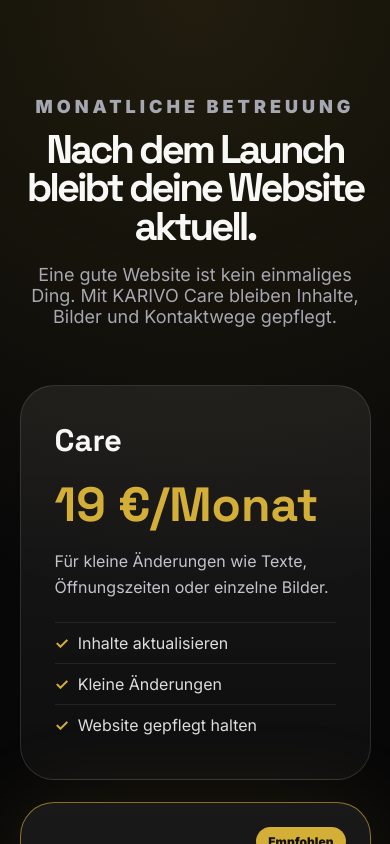
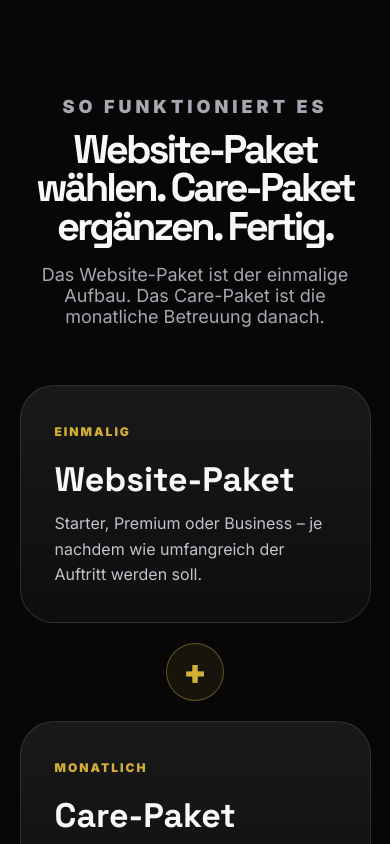
Before and after one commit to karivoberlin/karivo-website, a Next.js app: page / in a window 390 px wide. Shown: the part 5440-6284 px from the top of the page. Built offline with nearby package versions, Linux system fonts and the light colour scheme.

Commit message:
Add files via upload

```diff
--- a/app/globals.css
+++ b/app/globals.css
@@ -729,3 +729,81 @@ footer{
   .careSection{padding:80px 5%}
   .careGrid{grid-template-columns:1fr}
 }
+
+
+/* Care package upgrade */
+.packageCombo{
+  padding:110px 6% 40px;
+}
+.comboGrid{
+  max-width:1050px;
+  margin:auto;
+  display:grid;
+  grid-template-columns:1fr auto 1fr;
+  align-items:center;
+  gap:20px;
+}
+.comboBox{
+  border:1px solid var(--line);
+  border-radius:34px;
+  padding:34px;
+  background:linear-gradient(180deg,rgba(255,255,255,.075),rgba(255,255,255,.032));
+}
+.comboBox span{
+  color:var(--gold);
+  font-weight:900;
+  text-transform:uppercase;
+  letter-spacing:2px;
+  font-size:12px;
+}
+.comboBox h3{
+  font-size:34px;
+  margin:18px 0 10px;
+}
+.comboBox p{
+  color:#c2c3cc;
+  line-height:1.6;
+}
+.comboPlus{
+  width:58px;
+  height:58px;
+  border-radius:50%;
+  display:flex;
+  align-items:center;
+  justify-content:center;
+  border:1px solid rgba(212,175,55,.42);
+  color:var(--gold);
+  font-size:34px;
+  font-weight:900;
+  background:rgba(212,175,55,.08);
+}
+.careCombo{
+  max-width:980px;
+  margin:34px auto 0;
+  border:1px solid rgba(212,175,55,.32);
+  border-radius:34px;
+  padding:34px;
+  text-align:center;
+  background:
+    radial-gradient(circle at 50% 0,rgba(212,175,55,.15),transparent 40%),
+    linear-gradient(135deg,rgba(255,255,255,.07),rgba(255,255,255,.025));
+}
+.careCombo h3{
+  font-size:clamp(34px,4vw,58px);
+  line-height:1;
+  margin:10px 0 14px;
+}
+.careCombo p{
+  color:#c6c7cf;
+  max-width:760px;
+  margin:0 auto 24px;
+  line-height:1.7;
+}
+.careCard ul li{
+  min-height:44px;
+}
+@media(max-width:1050px){
+  .packageCombo{padding:80px 5% 20px}
+  .comboGrid{grid-template-columns:1fr}
+  .comboPlus{margin:auto}
+}
--- a/app/page.jsx
+++ b/app/page.jsx
@@ -4,7 +4,7 @@ import Navbar from "../components/Navbar";
 import Hero from "../components/Hero";
 import Preloader from "../components/Preloader";
 import CursorGlow from "../components/CursorGlow";
-import { Services, Trust, Portfolio, CareSection, Process, SalesBand, Pricing, Contact } from "../components/Sections";
+import { Services, Trust, Portfolio, PackageComboSection, CareSection, Process, SalesBand, Pricing, Contact } from "../components/Sections";
 
 export default function Home() {
   return (
@@ -16,6 +16,7 @@ export default function Home() {
       <Services />
       <Trust />
       <Portfolio />
+      <PackageComboSection />
       <CareSection />
       <Process />
       <SalesBand />
--- a/components/Sections.jsx
+++ b/components/Sections.jsx
@@ -79,36 +79,83 @@ export function Portfolio() {
   );
 }
 
+
+export function PackageComboSection() {
+  return (
+    <section className="packageCombo">
+      <motion.div className="sectionHead" {...fade}>
+        <p className="eyebrow">So funktioniert es</p>
+        <h2>Website-Paket wählen. Care-Paket ergänzen. Fertig.</h2>
+        <p>Das Website-Paket ist der einmalige Aufbau. Das Care-Paket ist die monatliche Betreuung danach.</p>
+      </motion.div>
+      <div className="comboGrid">
+        <motion.div className="comboBox" {...fade}>
+          <span>Einmalig</span>
+          <h3>Website-Paket</h3>
+          <p>Starter, Premium oder Business – je nachdem wie umfangreich der Auftritt werden soll.</p>
+        </motion.div>
+        <motion.div className="comboPlus" {...fade}>+</motion.div>
+        <motion.div className="comboBox" {...fade}>
+          <span>Monatlich</span>
+          <h3>Care-Paket</h3>
+          <p>Care, Care+ oder Care Pro – damit die Website dauerhaft aktuell und gepflegt bleibt.</p>
+        </motion.div>
+      </div>
+    </section>
+  );
+}
+
+
 export function CareSection() {
   const care = [
-    ["Care", "19 €/Monat", "Für kleine Änderungen wie Texte, Öffnungszeiten oder einzelne Bilder."],
-    ["Care+", "39 €/Monat", "Für regelmäßige Pflege, kleine Erweiterungen und schnellere Anpassungen."],
-    ["Care Pro", "69 €/Monat", "Für Unternehmen, die dauerhaft betreut werden wollen."]
+    [
+      "Care",
+      "19 €/Monat",
+      "Für Unternehmen, die nur gelegentlich kleine Änderungen brauchen.",
+      ["1 kleine Änderung pro Monat", "Texte oder Öffnungszeiten anpassen", "Basis-Pflege der Website"]
+    ],
+    [
+      "Care+",
+      "39 €/Monat",
+      "Der beste Standard für die meisten lokalen Unternehmen.",
+      ["Bis zu 3 kleine Änderungen pro Monat", "Bilder, Texte oder Angebote aktualisieren", "Priorisierte Bearbeitung"]
+    ],
+    [
+      "Care Pro",
+      "69 €/Monat",
+      "Für Unternehmen, die dauerhaft aktiv und aktuell wirken wollen.",
+      ["Bis zu 6 Änderungen pro Monat", "Neue Bereiche oder Aktionen einpflegen", "Schnellere Betreuung & Monatscheck"]
+    ]
   ];
 
   return (
     <section className="careSection" id="care">
       <motion.div className="sectionHead" {...fade}>
-        <p className="eyebrow">Monatliche Betreuung</p>
-        <h2>Nach dem Launch bleibt deine Website aktuell.</h2>
-        <p>Eine gute Website ist kein einmaliges Ding. Mit KARIVO Care bleiben Inhalte, Bilder und Kontaktwege gepflegt.</p>
+        <p className="eyebrow">KARIVO Care</p>
+        <h2>Deine Website bleibt nach dem Launch gepflegt.</h2>
+        <p>Care ist die monatliche Betreuung für Änderungen, Inhalte und Pflege. Du kannst jedes Website-Paket mit einem Care-Paket kombinieren.</p>
       </motion.div>
 
       <div className="careGrid">
-        {care.map(([name, price, text], index) => (
+        {care.map(([name, price, text, features], index) => (
           <motion.article className={index === 1 ? "careCard featured" : "careCard"} key={name} {...fade}>
             {index === 1 && <div className="label">Empfohlen</div>}
             <h3>{name}</h3>
             <strong>{price}</strong>
             <p>{text}</p>
             <ul>
-              <li>Inhalte aktualisieren</li>
-              <li>Kleine Änderungen</li>
-              <li>Website gepflegt halten</li>
+              {features.map((feature) => <li key={feature}>{feature}</li>)}
             </ul>
           </motion.article>
         ))}
       </div>
+
+      <motion.div className="careCombo" {...fade}>
+        <p className="eyebrow">Beliebte Kombination</p>
+        <h3>Premium Website + Care+</h3>
+        <p>Einmalig 599 € für die Website und 39 €/Monat für laufende Pflege. Ideal für Restaurants, Fahrschulen, Handwerker und lokale Dienstleister.</p>
+        <a href="#kontakt" className="btn primary">Diese Kombination anfragen</a>
+      </motion.div>
     </section>
   );
 }
@@ -198,7 +245,7 @@ export function Contact() {
           <option>Starter · 349 €</option><option>Premium · 599 €</option><option>Business · 899 €</option><option>Noch unsicher</option>
         </select>
         <select name="care">
-          <option>Care · 19 €/Monat</option><option>Care+ · 39 €/Monat</option><option>Care Pro · 69 €/Monat</option><option>Keine Betreuung</option>
+          <option>Care+ · 39 €/Monat empfohlen</option><option>Care · 19 €/Monat</option><option>Care Pro · 69 €/Monat</option><option>Keine Betreuung</option><option>Noch unsicher</option>
         </select>
         <textarea name="nachricht" placeholder="Welche Website brauchst du und was soll enthalten sein?" required />
         <button type="submit">Anfrage senden</button>
```
Also changed, not shown: 1 other file (tests, documents, lock files or other folders).
